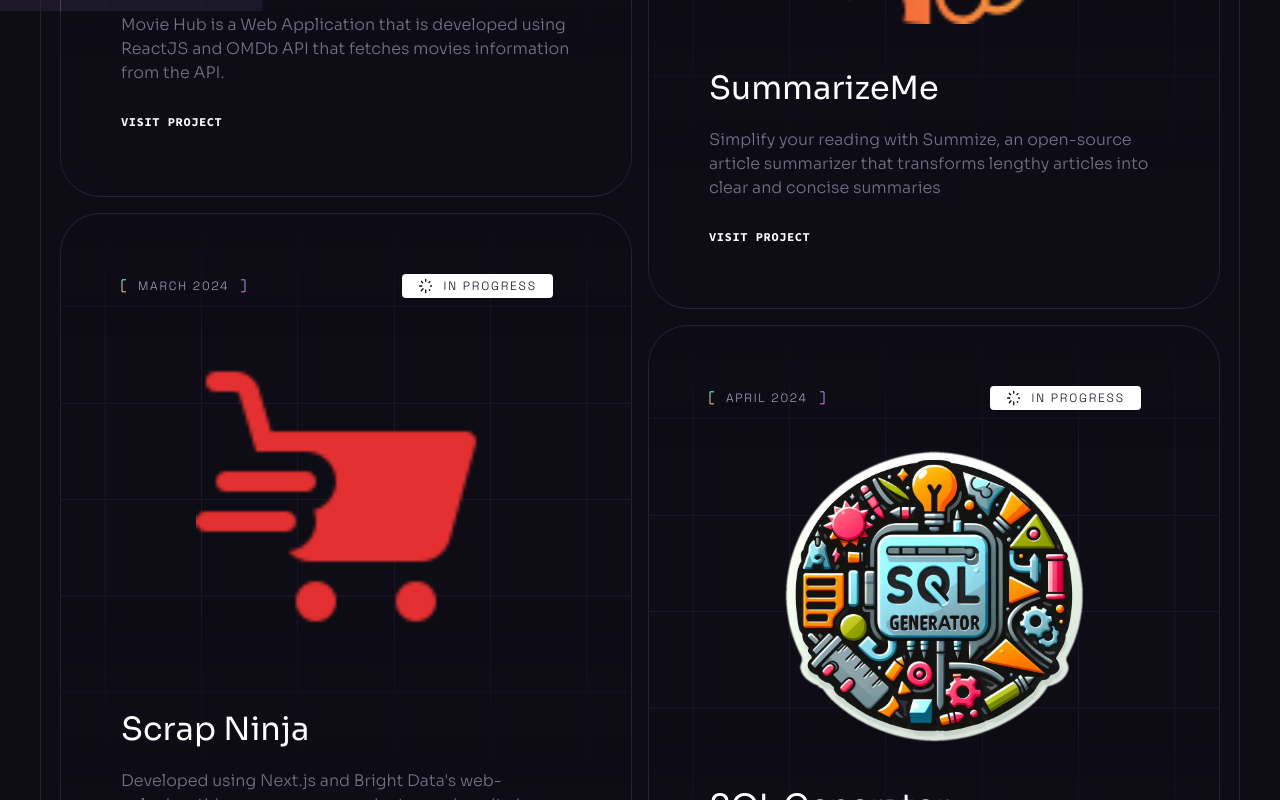
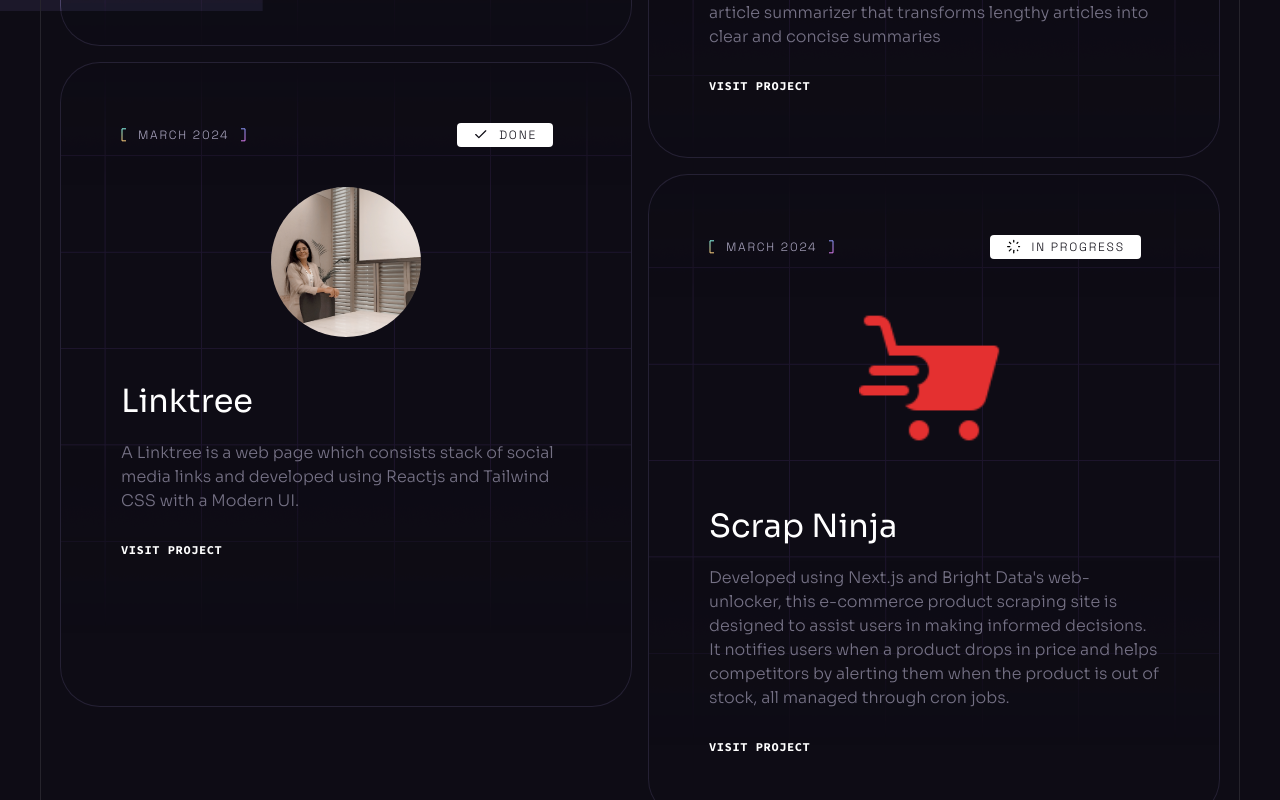
Before and after one commit to bhartik021/portfolio, a React (Vite) app: page / in a window 1280 px wide. Shown: the part 3880-4680 px from the top of the page. Built offline with nearby package versions, Linux system fonts and the light colour scheme; grey boxes are pictures that could not be loaded.

Commit message:
projects updated

```diff
--- a/src/components/Projects.jsx
+++ b/src/components/Projects.jsx
@@ -52,8 +52,8 @@
                     <img
                       className="w-20%"
                       src={item.imageUrl}
-                      width={300}
-                      height={200}
+                      width={150}
+                      height={150}
                       alt={item.title}
                     />
                   </div>
--- a/src/constants/index.js
+++ b/src/constants/index.js
@@ -26,6 +26,8 @@
     tutorialspoint,
     peppercontent,
     proelevate,
+    bharti,
+    bhartiIcon,
   } from "../assets";
 
   export const navigation = [
@@ -81,21 +83,21 @@
     },
     {
       id: "2",
+      title: "Linktree",
+      text: "A Linktree is a web page which consists stack of social media links and developed using Reactjs and Tailwind CSS with a Modern UI.",
+      date: "March 2024",
+      status: "done",
+      imageUrl: bhartiIcon,
+      url: "https://github.com/bhartik021/linktree",
+    },
+    {
+      id: "3",
       title: "Scrap Ninja",
       text: "Developed using Next.js and Bright Data's web-unlocker, this e-commerce product scraping site is designed to assist users in making informed decisions. It notifies users when a product drops in price and helps competitors by alerting them when the product is out of stock, all managed through cron jobs.",
       date: "March 2024",
       status: "progress",
       imageUrl: project3,
       url: "https://github.com/bhartik021/scrap-ninja",
-    },
-    {
-      id: "3",
-      title: "SQL Generator",
-      text: "SQL Generator allows users to generate sql query, by giving prompt. It uses ChatGPT API to generate the SQL query.",
-      date: "April 2024",
-      status: "progress",
-      imageUrl: project2,
-      url: "https://github.com/bhartik021/sql-generator",
     },
   ];
 
```
